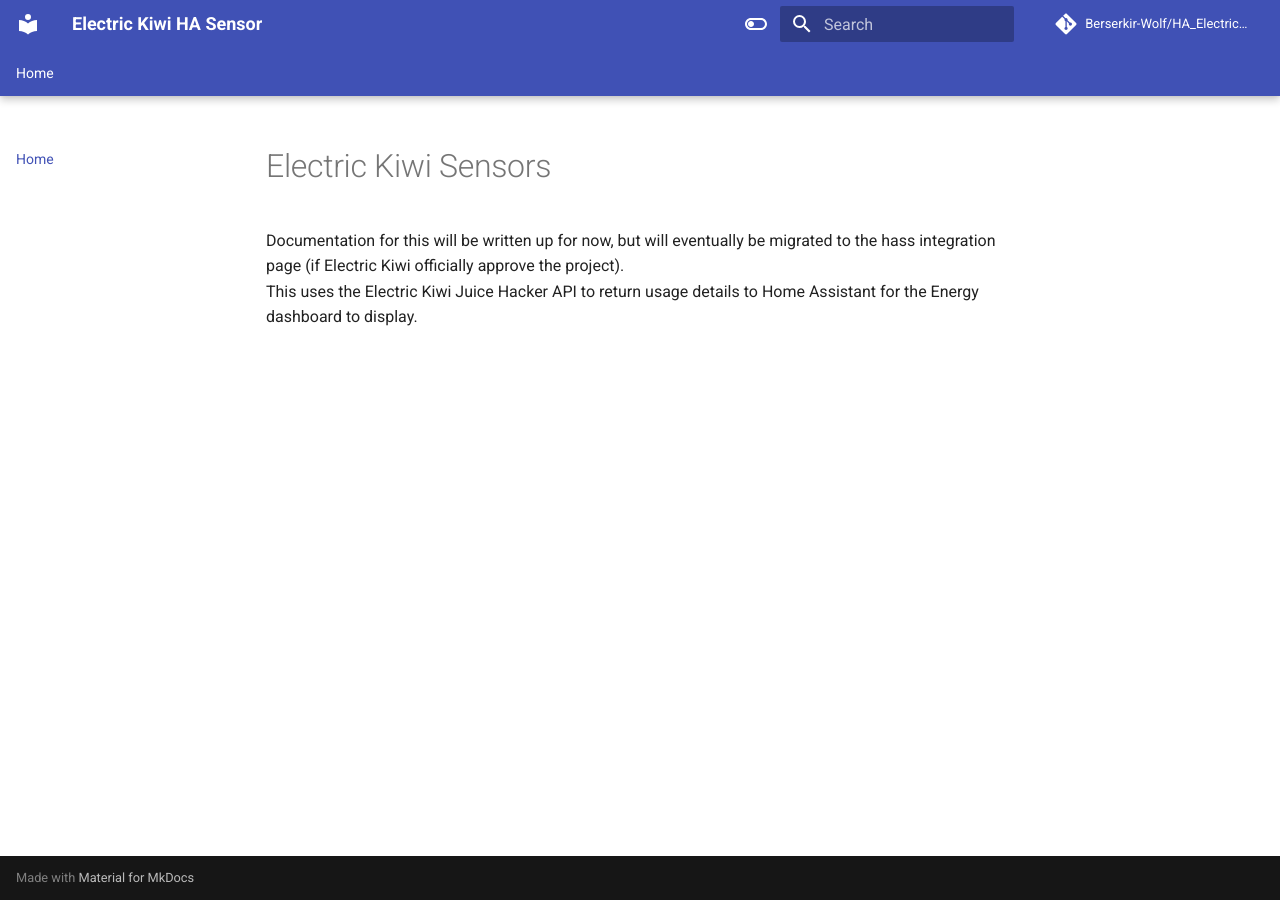
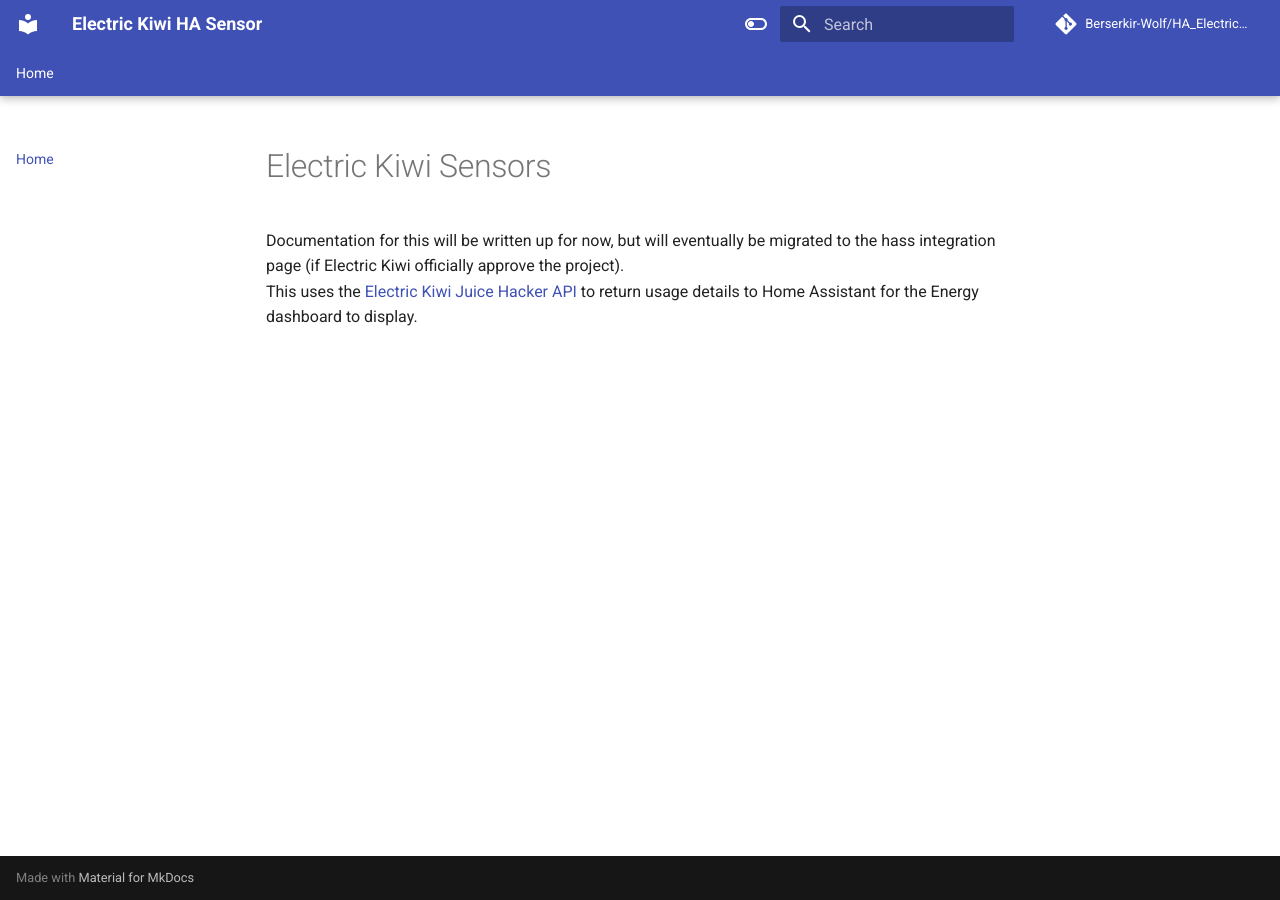
Before and after one commit to Berserkir-Wolf/HA_ElectricKiwi.old, an MkDocs documentation site: the page built from docs/index.md, in a window 1280 px wide. Built offline with MkDocs 1.6.1 and Material for MkDocs 9.7.7, drawn with Linux system fonts in a browser that asks for light colours; comment, search, counter and statistics services are not loaded; some of the changed lines change nothing that is shown.

Commit message:
Add ek link

```diff
--- a/docs/index.md
+++ b/docs/index.md
@@ -1,4 +1,4 @@
 # Electric Kiwi Sensors
 
 Documentation for this will be written up for now, but will eventually be migrated to the hass integration page (if Electric Kiwi officially approve the project).
-This uses the Electric Kiwi Juice Hacker API to return usage details to Home Assistant for the Energy dashboard to display.
+This uses the [Electric Kiwi Juice Hacker API](https://berserkir-wolf.github.io/HA_ElectricKiwi/) to return usage details to Home Assistant for the Energy dashboard to display.
```
